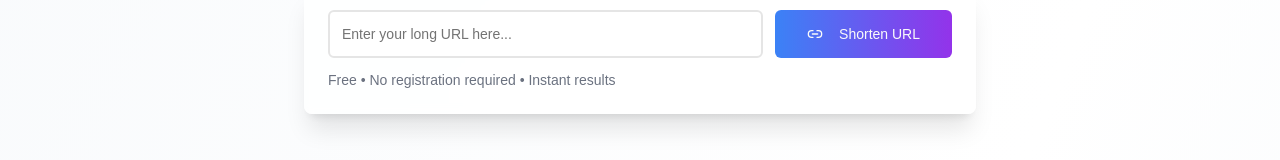
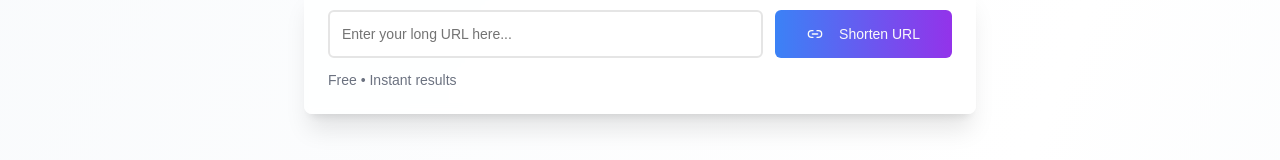
Before and after one commit to Mrityunjay20/urlshortner, a Next.js app: page / in a window 1280 px wide. Shown: the part 478-638 px from the top of the page. Built offline with nearby package versions, Linux system fonts and the light colour scheme.

Commit message:
landing page

```diff
--- a/app/page.tsx
+++ b/app/page.tsx
@@ -120,7 +120,7 @@ export default function URLShortenerLanding() {
                   </Button>
                 </div>
                 <p className="text-sm text-gray-500 mt-3 text-left">
-                  Free • No registration required • Instant results
+                  Free • Instant results
                 </p>
               </CardContent>
             </Card>
```
